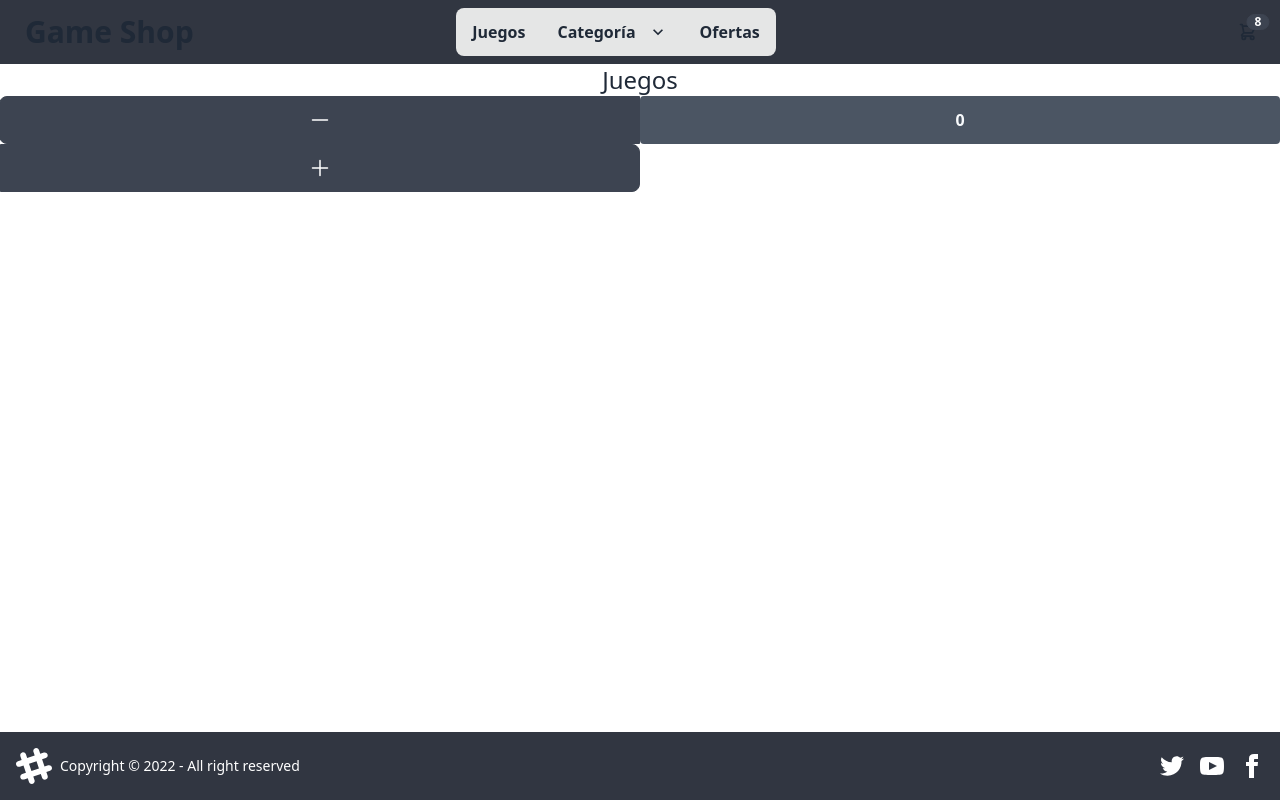
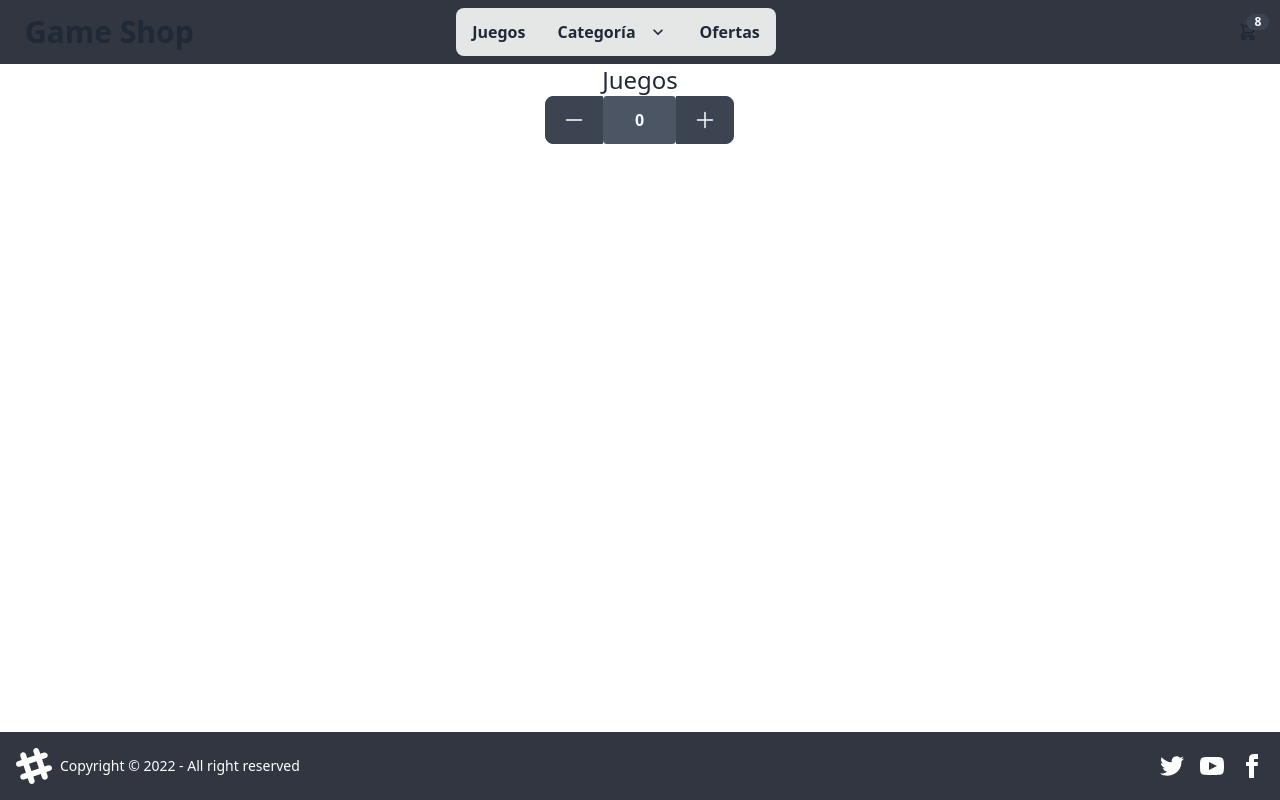
Before and after one commit to Kadavic/PreEntrega1-Gonzalez-Adrian-, a React (Create React App) app: page / in a window 1280 px wide. Built offline with nearby package versions, Linux system fonts and the light colour scheme.

Commit message:
contador02

```diff
--- a/src/components/ItemListContainer/ItemCount.js
+++ b/src/components/ItemListContainer/ItemCount.js
@@ -4,15 +4,15 @@ import { useState } from 'react'
 const ItemCount = ({stock}) => {
     const[count,setCount] = useState(0)
     function agregarAlContador(){
-        {count === stock ? <button disable={true}></button> : setCount(count+1)}
+        count === stock ? <button disable={true}></button> : setCount(count+1)
     }
     function quitarAlContador(){
-        {count < 1  ? <button disable={true}></button> : setCount(count-1)}
+        count < 1  ? <button disable={true}></button> : setCount(count-1)
     }
   return (
     <div>
-        <div className="btn-group grid grid-cols-2">
-            <button className="btn " onClick={quitarAlContador}>
+        <div className="btn-group">
+            <button className="btn" onClick={quitarAlContador}>
                 <svg xmlns="http://www.w3.org/2000/svg" fill="none" viewBox="0 0 24 24" strokeWidth={1.5} stroke="currentColor" className="w-6 h-6">
                 <path strokeLinecap="round" strokeLinejoin="round" d="M19.5 12h-15" />
                 </svg>
@@ -29,5 +29,4 @@ const ItemCount = ({stock}) => {
     </div>
   )
 }
-
 export default ItemCount
```
